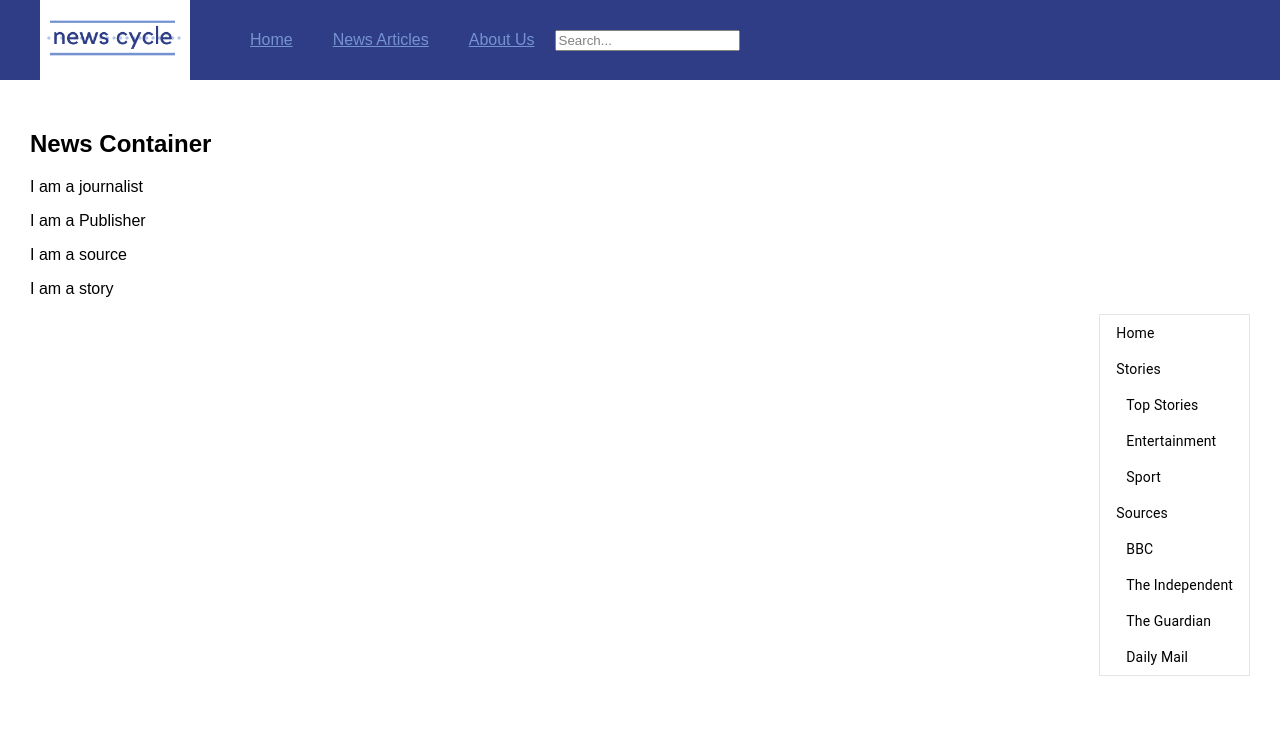
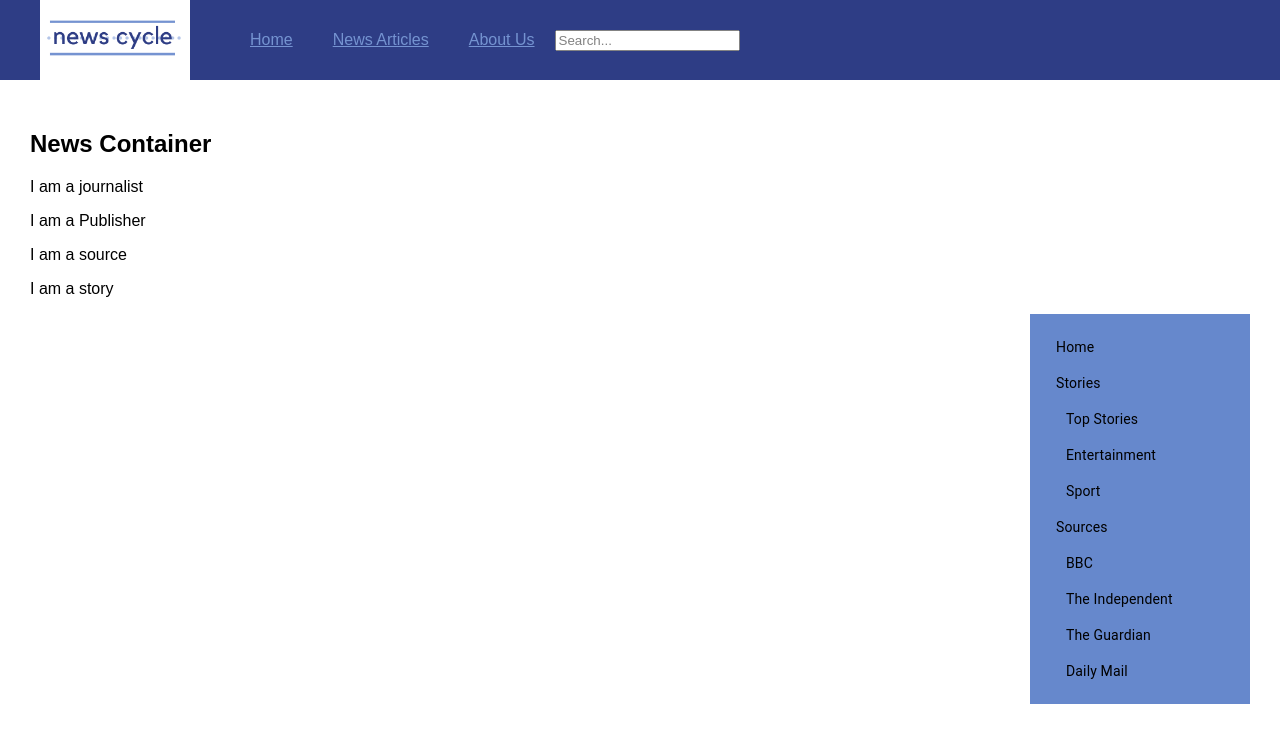
Before and after one commit to arocks9206/News-Aggregator-Frontend, a React (Create React App) app: page / in a window 1280 px wide. Shown: the top 742 px of the page. Built offline with nearby package versions, Linux system fonts and the light colour scheme.

Commit message:
adds searchbar functionality

```diff
--- a/src/NavBar.js
+++ b/src/NavBar.js
@@ -1,8 +1,34 @@
-import React from 'react';
+import React, {Component} from 'react';
+
+class NavBar extends Component {
+    constructor(props){
+      super(props);
+        this.state = {
+          searchbar: []
+        }
+      this.handleChange = this.handleChange.bind(this);
+    }
+
+  handleChange(e) {
+      let currentList = [];
+      let newList = [];
+    if (e.target.value !== "") {
+      currentList = this.props.items;
+      newList = currentList.filter(item => {
+        const lc = item.toLowerCase();
+        const filter = e.target.value.toLowerCase();
+        return lc.includes(filter);
+      });
+    } else {
+      newList = this.props.items;
+    }
+    this.setState({
+      filtered: newList
+    });
+  }
 
 
-
-const NavBar = (props) => {
+ render(){
    return (
      <header>
         <img src="/images/logo.png" alt="Logo"/>
@@ -20,10 +46,10 @@ const NavBar = (props) => {
         </ul>
 
         <div className="searchbar">
-        <input type="text" className="input" placeholder="Search..." />
+          <input type="text" className="input" onChange={this.handleChange} placeholder="Search..." />
         </div>
       </header>
     )
   }
-
+}
 export default NavBar;
--- a/src/index.css
+++ b/src/index.css
@@ -13,11 +13,13 @@ code {
 }
 
 .sidebar {
-  display: flex;
   float: right;
-  max-width: 240px;
-  border: 1px solid rgba(0, 0, 0, 0.1);
+	width: 200px;
+	padding: 15px 10px;
+  background-color: #6688CC;
 }
+
+
 
 .searchbar {
   float: right;
```
Lines whose indentation alone changed are shown as unchanged.
